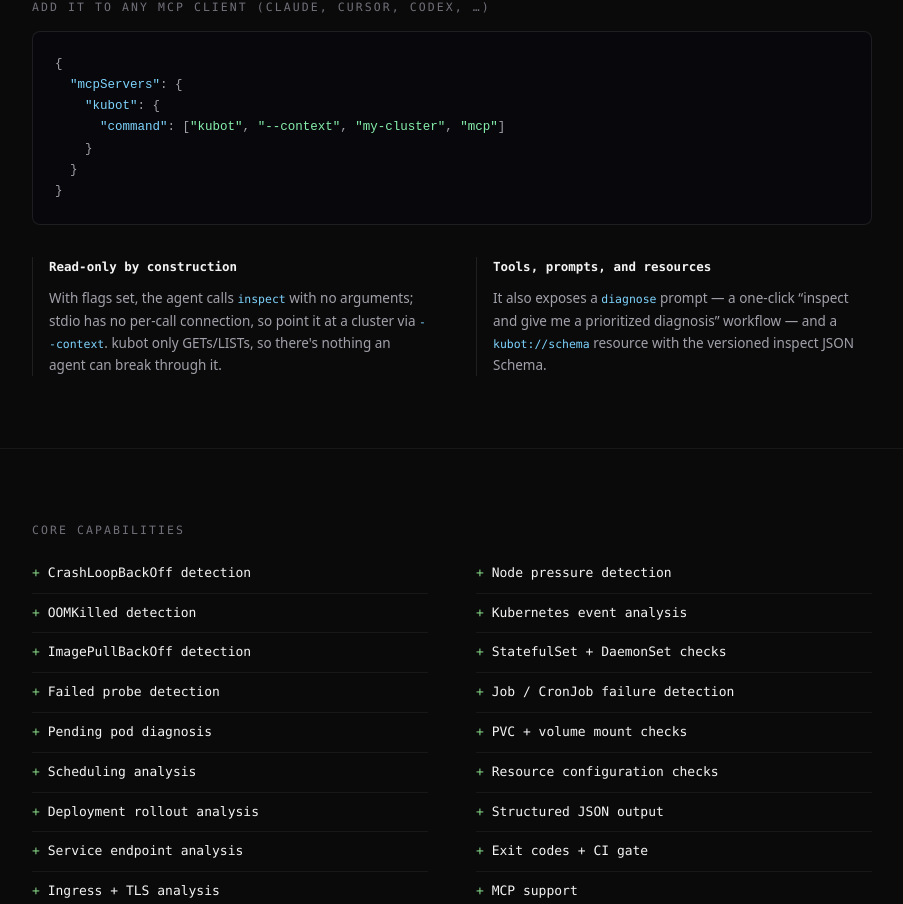
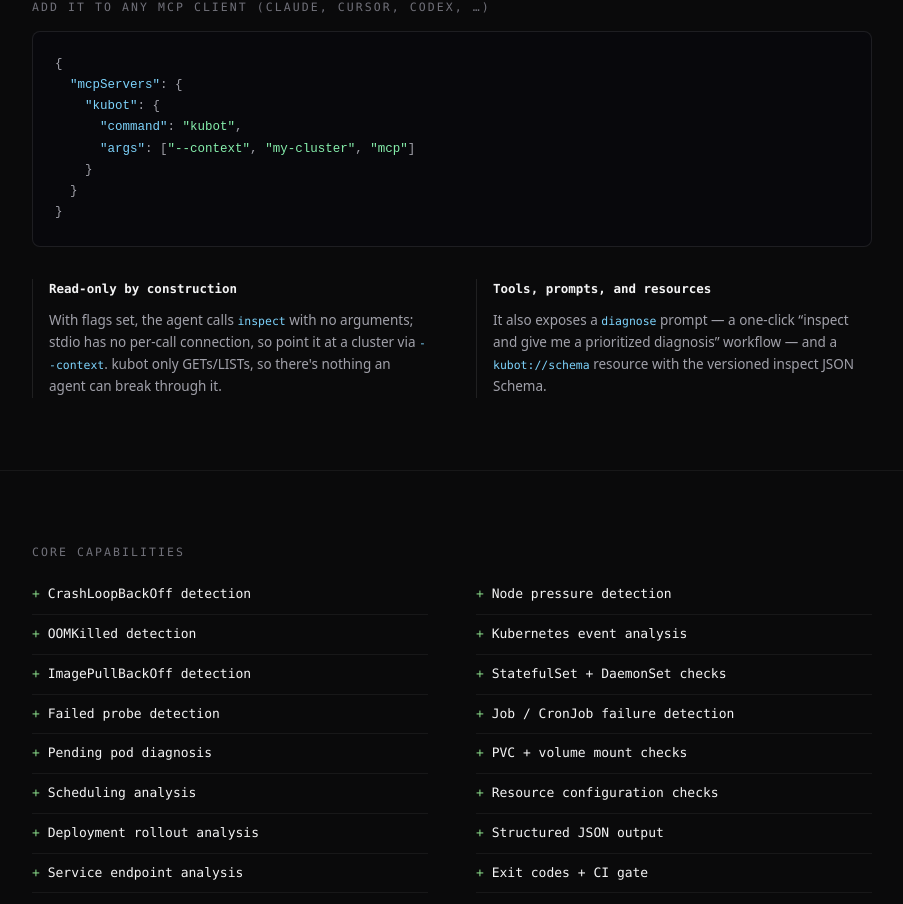
Before and after one commit to kubotdev/kubot-website, a React (Vite) app: page / in a window 1280 px wide. Shown: the part 3933-4837 px from the top of the page, without its empty margins (188-1091 px from the left). Built offline with nearby package versions, Linux system fonts and the light colour scheme; no server answers.

Commit message:
fix: use spec-correct MCP client config on website

```diff
--- a/src/components/Misc.tsx
+++ b/src/components/Misc.tsx
@@ -3,7 +3,8 @@
 const MCP_JSON = `{
   "mcpServers": {
     "kubot": {
-      "command": ["kubot", "--context", "my-cluster", "mcp"]
+      "command": "kubot",
+      "args": ["--context", "my-cluster", "mcp"]
     }
   }
 }`;
```
